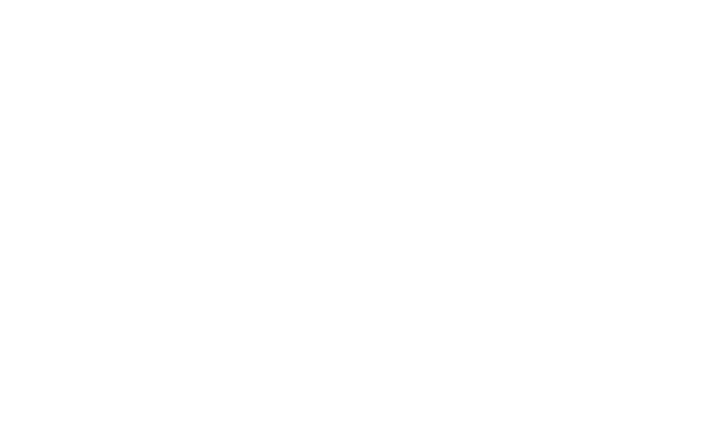
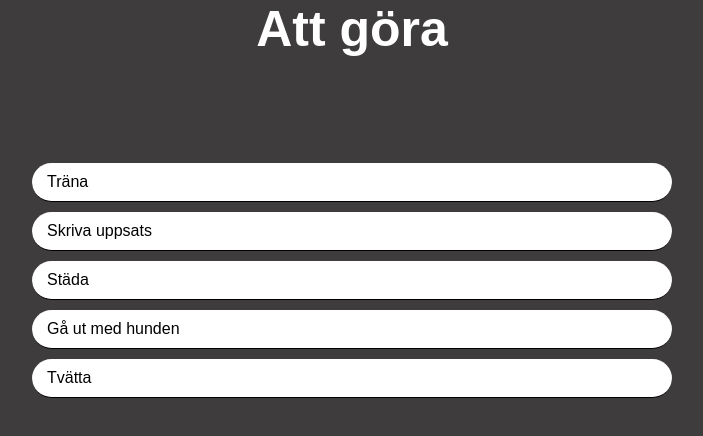
Before and after one commit to ToveBoson/ToDoList, a website built with Parcel: page src/index.html in a window 1280 px wide. Shown: the whole page, without its empty margins (288-991 px from the left). Built offline with nearby package versions, Linux system fonts and the light colour scheme.

Commit message:
Added the todo's

```diff
--- a/src/index.html
+++ b/src/index.html
@@ -9,6 +9,7 @@
     <script defer src="js/main.js"></script>
   </head>
   <body>
-    <ul id="container"></ul>
+    <h1 class="heading">Att göra</h1>
+    <div id="list"></div>
   </body>
 </html>
--- a/src/js/main.js
+++ b/src/js/main.js
@@ -1,20 +1,31 @@
+// KLASSER
 class Checklist {
-  constructor(workout, writeEssay, clean, dogwalking, laundry) {
-    this.workout = workout;
-    this.writeEssay = writeEssay;
-    this.clean = clean;
-    this.dogwalking = dogwalking;
-    this.laundry = laundry;
+  constructor(checklistName) {
+    this.checklistName = checklistName;
   }
 }
 
-let firstcheck = new Checklist("workout");
-let secondcheck = new Checklist("writeEssay");
-let thirdcheck = new Checklist("clean");
-let fourthcheck = new Checklist("dogwalking");
-let fifthcheck = new Checklist("laundry");
+const firstcheck = new Checklist("Träna");
+const secondcheck = new Checklist("Skriva uppsats");
+const thirdcheck = new Checklist("Städa");
+const fourthcheck = new Checklist("Gå ut med hunden");
+const fifthcheck = new Checklist("Tvätta");
 
-let todoList = ["workout", "writeEssay", "clean", "dogwalking", "laundry"];
+const todoList = [firstcheck, secondcheck, thirdcheck, fourthcheck, fifthcheck];
 
-let container = document.getElementById("container");
-for (let i = 0; i < todoList.length; i++) {}
+const bigcontainer = document.getElementById("list");
+
+const container = document.createElement("ul");
+container.className = "container";
+
+//LOOP FÖR CHECKLISTA
+for (let i = 0; i < todoList.length; i++) {
+  const listItem = document.createElement("li");
+
+  listItem.className = "list";
+  listItem.innerHTML = todoList[i].checklistName;
+
+  container.appendChild(listItem);
+}
+
+bigcontainer.append(container);
--- a/src/scss/main.scss
+++ b/src/scss/main.scss
@@ -6,5 +6,31 @@
 
 body {
   height: 100vh;
-  width: 100vh;
+  width: 100%;
+  background-color: rgb(62, 60, 60);
+  color: white;
+  font-family: "Poppins", sans-serif;
 }
+
+.container {
+  display: flex;
+  flex-direction: column;
+  align-items: center;
+  list-style-type: none;
+  color: black;
+
+  .list {
+    background-color: rgb(255, 255, 255);
+    width: 50%;
+    border-bottom: 1px solid black;
+    padding: 10px 15px;
+    border-radius: 40px;
+    margin: 5px;
+  }
+}
+.heading {
+  display: flex;
+  justify-content: center;
+  margin-bottom: 100px;
+  font-size: 50px;
+}
```
